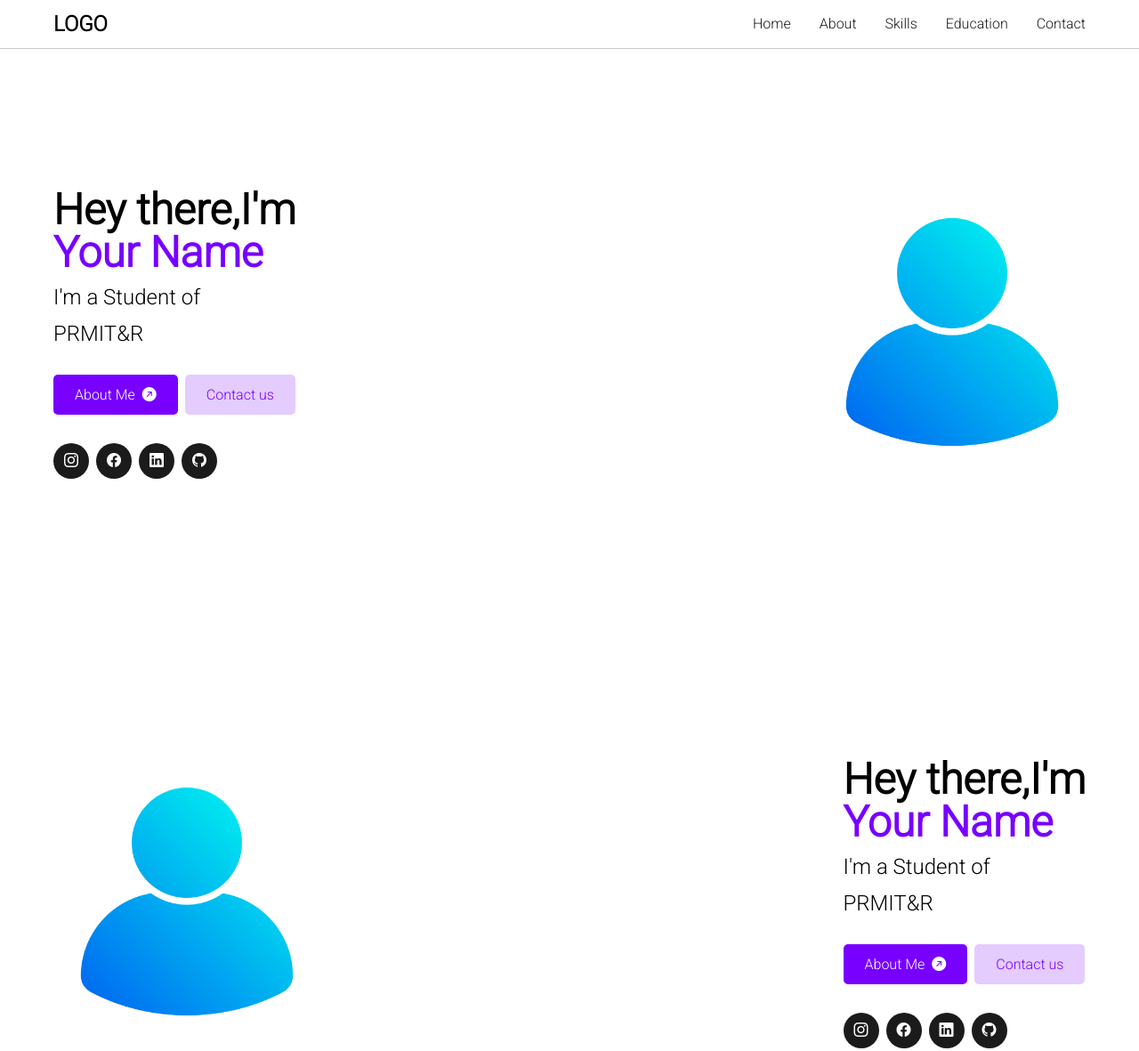
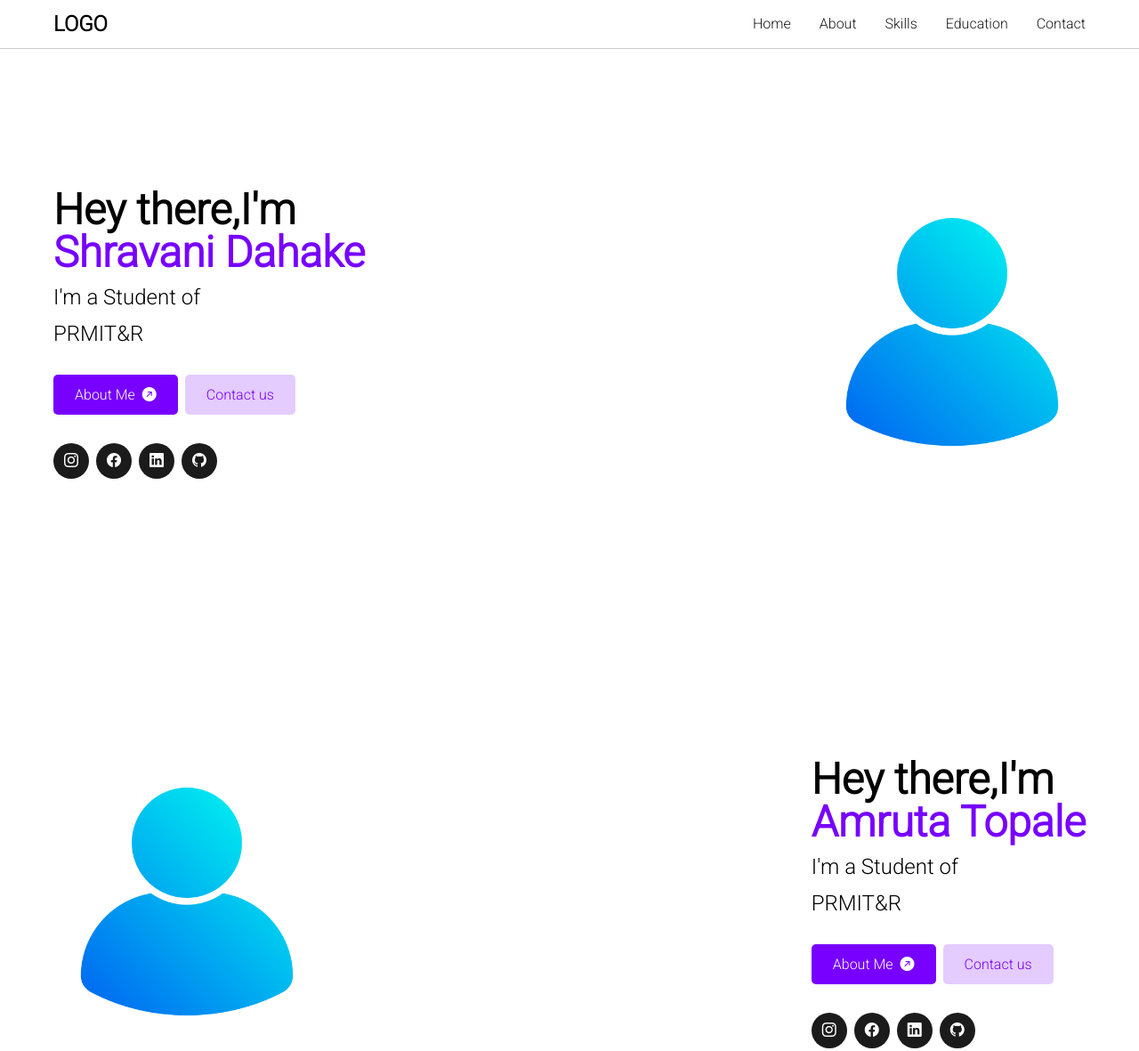
Before and after one commit to Shravani-26-05/day-4, a plain HTML site: page index.html in a window 1280 px wide. Shown: the top 1181 px of the page at 89% size. Drawn offline with nearby package versions, Linux system fonts and the light colour scheme.

Commit message:
Update index.html

```diff
--- a/index.html
+++ b/index.html
@@ -41,7 +41,7 @@
                 <div class="content">
                     <h1>
                         Hey there,I'm
-                        <span>Your Name </span>
+                        <span>Shravani Dahake </span>
                     </h1>
 
                     <h2>I'm a Student of</h2>
@@ -84,7 +84,7 @@
                 <div class="content">
                     <h1>
                         Hey there,I'm
-                        <span>Your Name </span>
+                        <span>Amruta Topale </span>
                     </h1>
 
                     <h2>I'm a Student of</h2>
```
